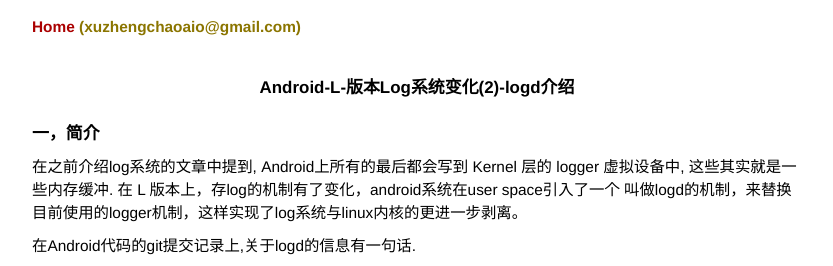
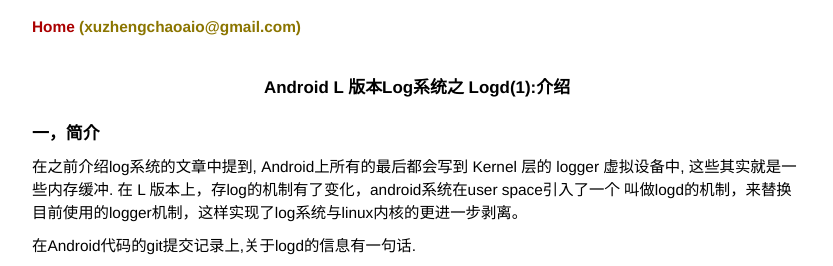
Before and after one commit to byrlx/byrlx.github.io, a Jekyll site: the page built from _posts/2014-08-23-Android-L-版本Log系统之-Logd(1)-介绍.md, in a window 1280 px wide. Shown: the top 266 px of the page, without its empty margins (223-1056 px from the left). Built offline with Jekyll 4.4.1, drawn with Linux system fonts in a browser that asks for light colours; Markdown is read by kramdown in place of the engine named in the settings.

Commit message:
modify tilte

```diff
--- a/_posts/2014-08-23-Android-L-版本Log系统之-Logd(1)-介绍.md
+++ b/_posts/2014-08-23-Android-L-版本Log系统之-Logd(1)-介绍.md
@@ -1,6 +1,6 @@
 ---
 layout: default
-title: Android-L-版本Log系统变化(2)-logd介绍
+title: Android L 版本Log系统之 Logd(1):介绍
 ---
 
 {{page.title}}
```
Also changed, not shown: _posts/2014-08-23-Android-L-版本Log系统之-概述.md (+1 -1 lines).
